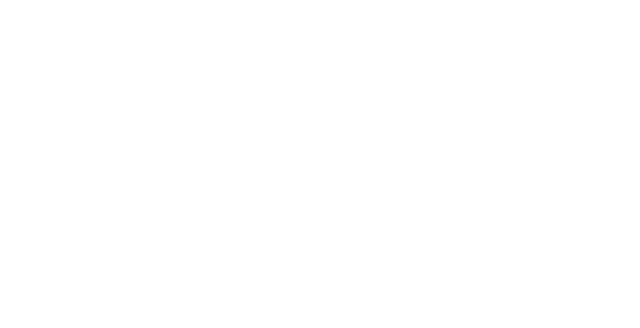
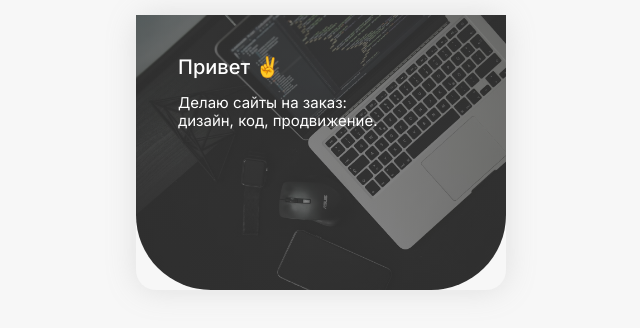
Before and after one commit to oleg-petrof/taplink, a plain HTML site: page index.html in a window 1280 px wide. Shown: the whole page, without its empty margins (319-959 px from the left). Drawn offline with Linux system fonts and the light colour scheme.

Commit message:
add: header styles

```diff
--- a/css/style.css
+++ b/css/style.css
@@ -1,3 +1,39 @@
 * {
     box-sizing: border-box;
 }
+
+body {
+    background-color: #F7F7F7;
+    /* фоновый цвет*/
+
+    padding: 15px;
+    font-family: 'Inter', sans-serif;
+
+}
+
+.page-wrapper {
+    max-width: 370px;
+    margin: auto;
+    background: #F7F7F7;
+    box-shadow: 0px 0px 30px rgba(157, 157, 157, 0.25);
+    border-radius: 20px;
+}
+
+.header {
+    color: #fff;
+    padding: 40px 42px 145px;
+    background: linear-gradient(0deg, rgba(58, 58, 58, 0.6), rgba(58, 58, 58, 0.66)), url(../img/header-bg.png) no-repeat center / cover;
+    border-radius: 0px 0px 75px 75px;
+}
+
+.hello {
+    font-weight: 500;
+    font-size: 20px;
+    line-height: 24px;
+}
+
+.hello-text {
+    font-weight: 400;
+    font-size: 15px;
+    line-height: 18px;
+}
--- a/index.html
+++ b/index.html
@@ -5,13 +5,23 @@
     <meta charset="UTF-8">
     <meta http-equiv="X-UA-Compatible" content="IE=edge">
     <meta name="viewport" content="width=device-width, initial-scale=1.0">
+    <link rel="preconnect" href="https://fonts.googleapis.com">
+    <link rel="preconnect" href="https://fonts.gstatic.com" crossorigin>
+    <link href="https://fonts.googleapis.com/css2?family=Inter:wght@400;500&display=swap" rel="stylesheet">
     <link rel="stylesheet" href="css/normalize.css">
     <link rel="stylesheet" href="css/style.css">
     <title>Олег</title>
 </head>
 
 <body>
-
+    <div class="page-wrapper">
+        <header class="header">
+            <span class="hello">Привет ✌️</span>
+            <p class="hello-text">Делаю сайты на заказ:<br>
+                дизайн, код, продвижение.</p>
+        </header>
+    </div>
+    <!-- /.page-wrapper -->
     <script src="js/main.js"></script>
 </body>
 
```
Also changed, not shown: img/header-bg.png (added).
